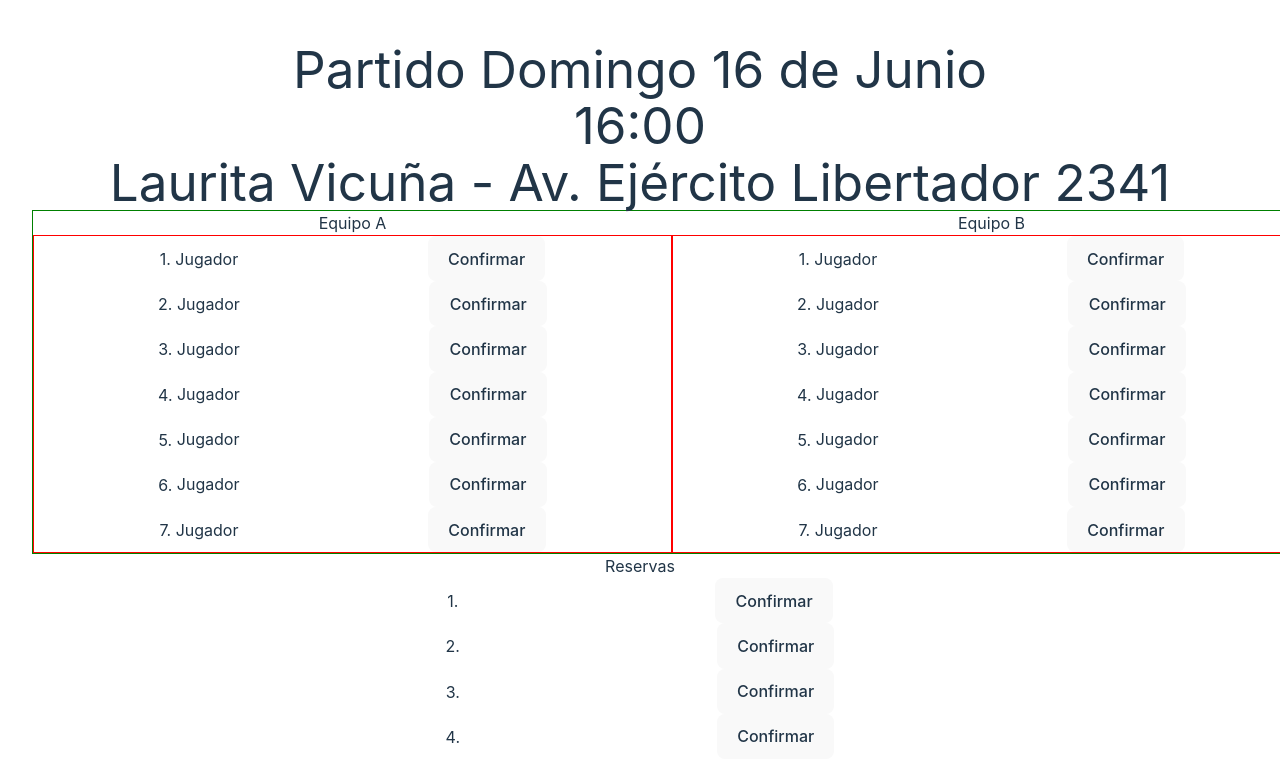
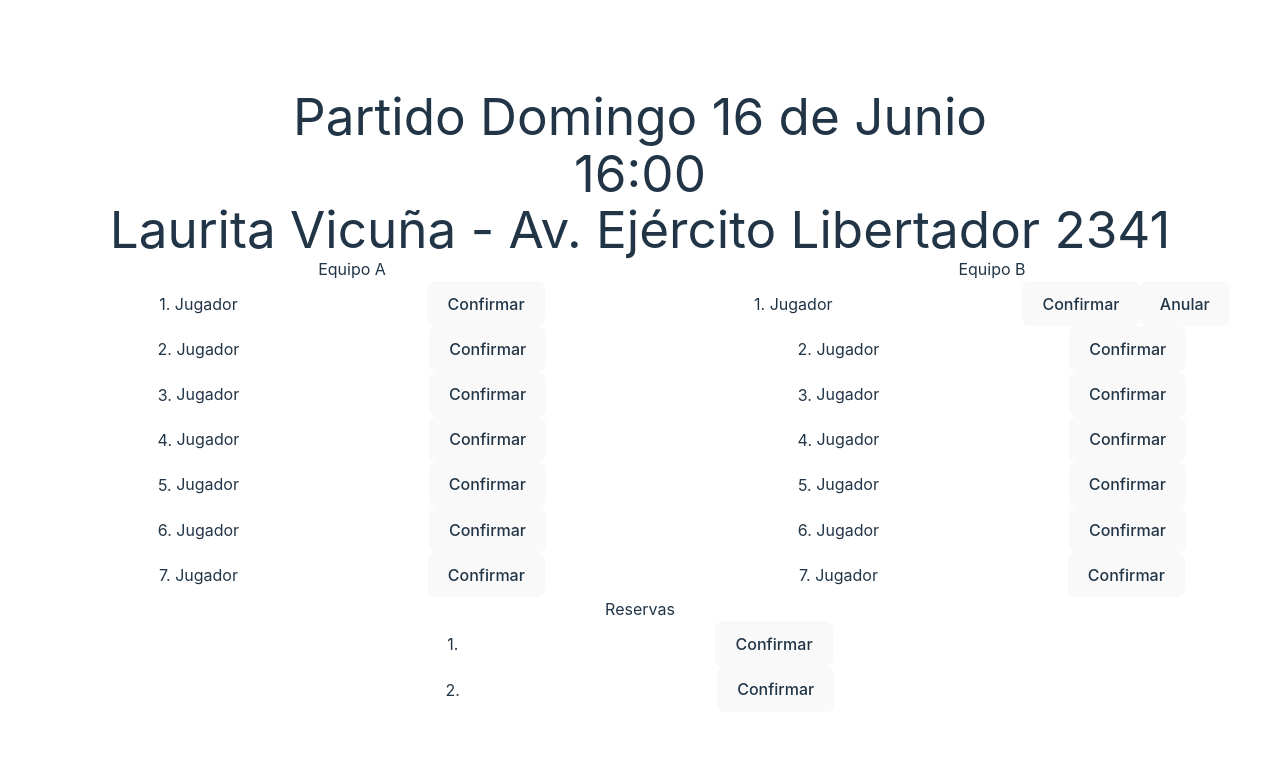
Before and after one commit to JorgeArancibia1/who-is-the-champion, a React (Vite) app: page / in a window 1280 px wide. Shown: the top 782 px of the page. Built offline with nearby package versions, Linux system fonts and the light colour scheme.

Commit message:
Mvp visual

```diff
--- a/src/App.tsx
+++ b/src/App.tsx
@@ -42,7 +42,8 @@ function App() {
 					<h2>Equipo B</h2>
 					<div className='players-container'>
 						<div className='container-player-input'>
-							1. <input value="Jugador" type='text' /> <button>Confirmar</button>
+							1. <input value="Jugador" type='text' /> <button className='text-green-500'>Confirmar</button>
+							<button>Anular</button>
 						</div>
 						<div className='container-player-input'>
 							2. <input value="Jugador" type='text' /> <button>Confirmar</button>
@@ -72,12 +73,6 @@ function App() {
 			<div className='container-player-input mt-4'>
 				2. <input type='text' /> <button>Confirmar</button>
 			</div>
-			<div className='container-player-input mt-4 text-gray-400'>
-				3. <input type='text' /> <button>Confirmar</button>
-			</div>
-			<div className='container-player-input mt-4'>
-				4. <input type='text' /> <button>Confirmar</button>
-			</div>
 		</div>
 	);
 }
--- a/src/index.css
+++ b/src/index.css
@@ -76,9 +76,9 @@ button:focus-visible {
   grid-template-columns: 50% 50%;
   grid-template-rows: 10% 90%;
   width: 100vw;
-  border: 1px solid green;
+  /* border: 1px solid green; */
 }
 
 .players-container {
-  border: 1px solid red;
+  /* border: 1px solid red; */
 }
```
